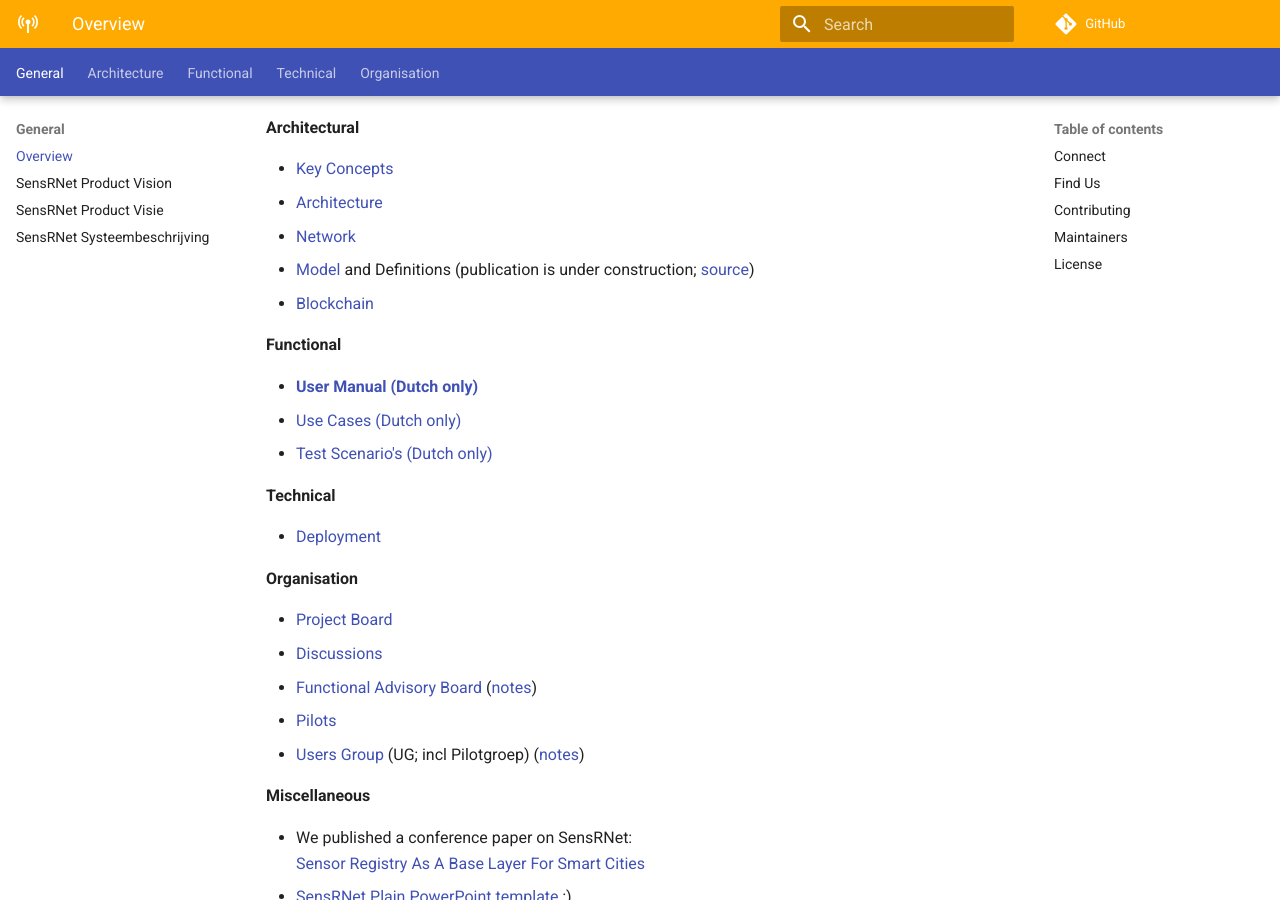
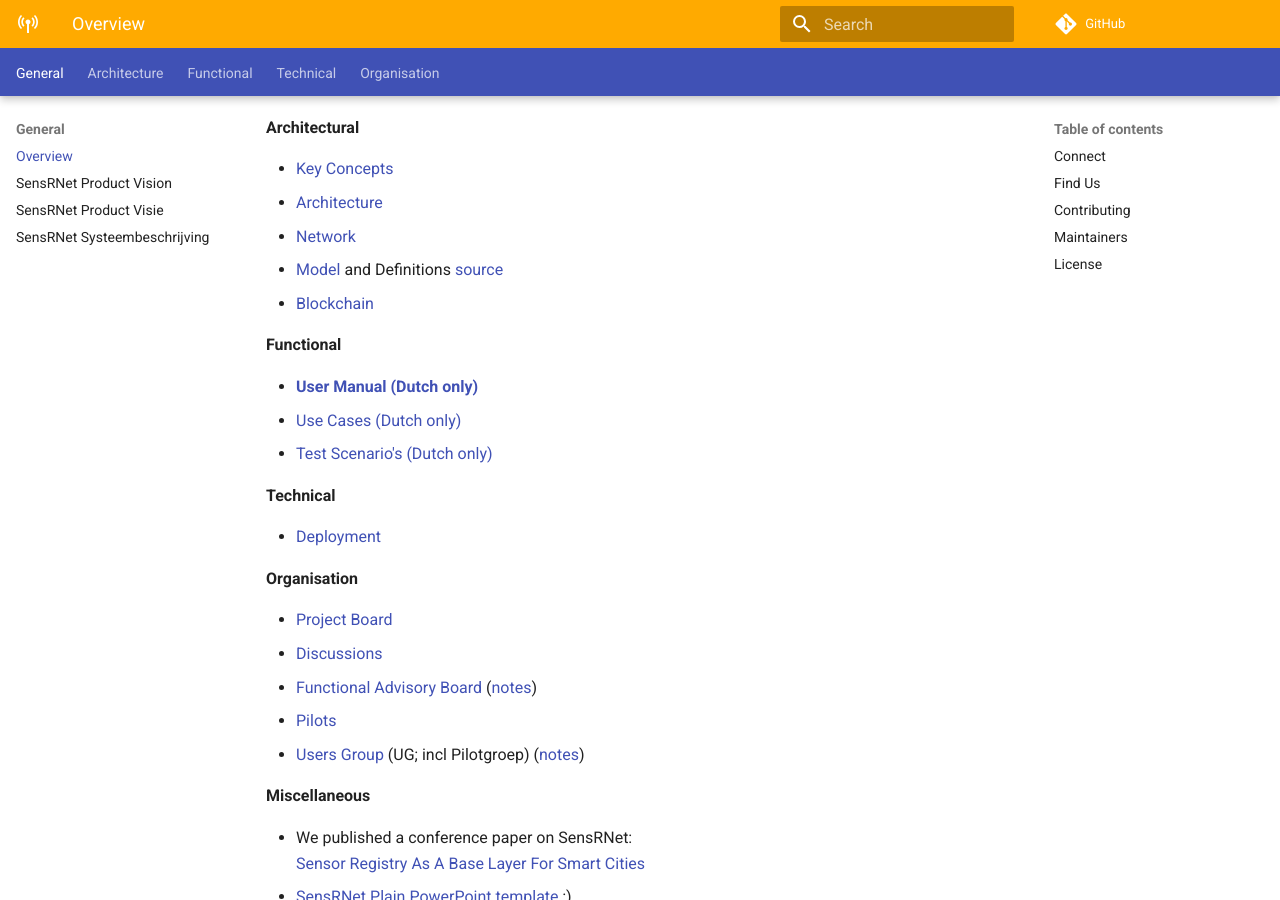
Before and after one commit to kadaster-labs/sensrnet-home, an MkDocs documentation site: the page built from docs/README.md, in a window 1280 px wide and 900 px high, scrolled down 1092 px. Built offline with MkDocs 1.6.1 and Material for MkDocs 9.7.7, drawn with Linux system fonts in a browser that asks for light colours; comment, search, counter and statistics services are not loaded.

Commit message:
Update README.md

```diff
--- a/docs/README.md
+++ b/docs/README.md
@@ -32,7 +32,7 @@
 - [Key Concepts](KeyConcepts.md)
 - [Architecture](Architecture.md)
 - [Network](Network.md)
-- [Model](Model.md) and Definitions (publication is under construction; [source](https://github.com/kadaster-labs/sensrnet-home/blob/main/docs/Definitions.rst))
+- [Model](Model.md) and Definitions [source](https://github.com/kadaster-labs/sensrnet-home/blob/main/docs/Definitions.md)
 - [Blockchain](Blockchain.md)
 
 **Functional**
```
